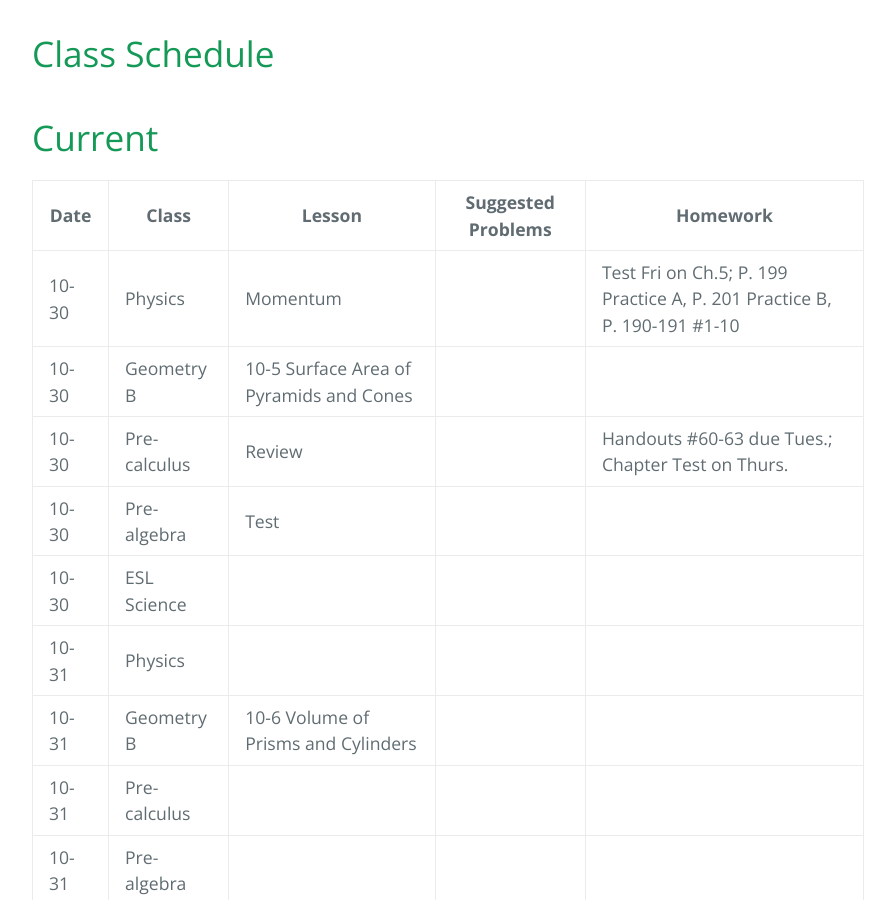
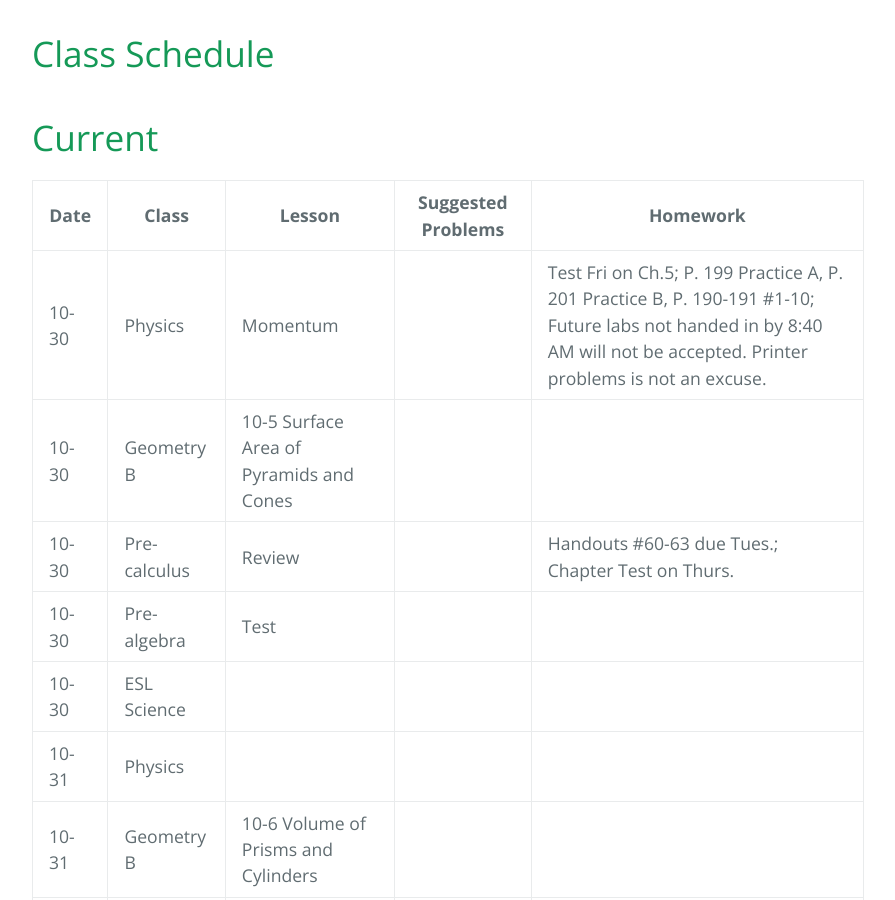
Before and after one commit to gpayoo/gpayoo, a Jekyll site: the page built from index.md, in a window 1280 px wide and 900 px high, scrolled down 388 px. Shown: the whole window, without its empty margins (192-1087 px from the left). Built offline with Jekyll 4.4.1, drawn with Linux system fonts in a browser that asks for light colours; our own code applies the rules of GitHub Pages for plain Markdown files.

Commit message:
Update index.md

```diff
--- a/index.md
+++ b/index.md
@@ -10,7 +10,7 @@ layout: default
 
 | Date | Class | Lesson | Suggested Problems | Homework |
 | ---- | ----- | ------ | -------- | ---
-| 10-30 | Physics | Momentum  | | Test Fri on Ch.5; P. 199 Practice A, P. 201 Practice B, P. 190-191 #1-10
+| 10-30 | Physics | Momentum  | | Test Fri on Ch.5; P. 199 Practice A, P. 201 Practice B, P. 190-191 #1-10; Future labs not handed in by 8:40 AM will not be accepted. Printer problems is not an excuse.
 | 10-30 | Geometry B |  10-5 Surface Area of Pyramids and Cones | |   |
 | 10-30 | Pre-calculus | Review | | Handouts #60-63 due Tues.; Chapter Test on Thurs.
 | 10-30 | Pre-algebra |  Test  | |
```
